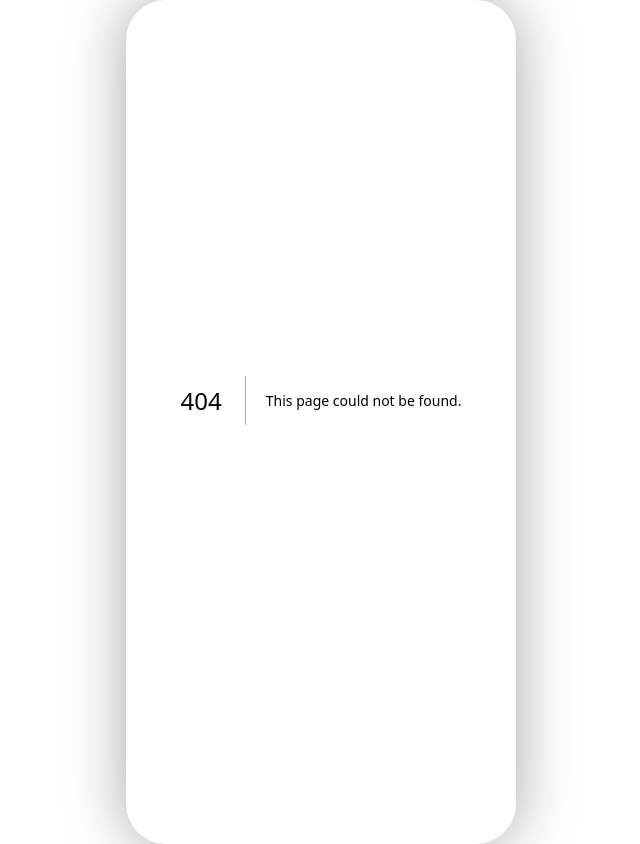
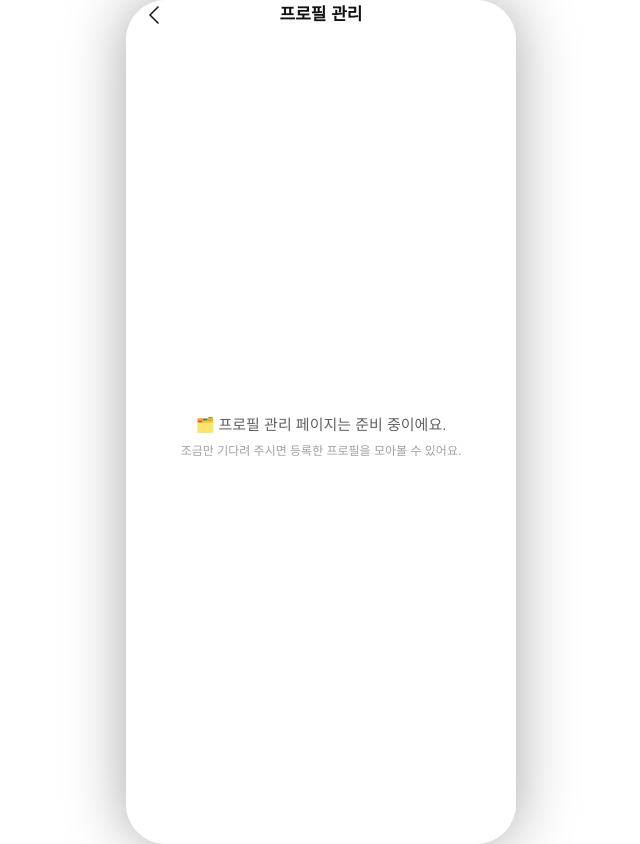
Before and after one commit to IT-Cotato/13th-Gongmozip-FE, a Next.js app: page /mypage/profile-management in a window 1280 px wide. Before the commit this address had no page. Shown: the whole page, without its empty margins (319-959 px from the left). Built offline with nearby package versions, Linux system fonts and the light colour scheme.

Commit message:
feat: 스크랩 목업페이지, 프로필 작성 화면 목업페이지 구현

```diff
--- a/src/app/mypage/page.tsx
+++ b/src/app/mypage/page.tsx
@@ -57,13 +57,17 @@ export default function MyPage() {
 
   const statsItems = data
     ? [
-        { label: "프로필 관리", count: data.stats.profileManagementCount },
+        {
+          label: "프로필 관리",
+          count: data.stats.profileManagementCount,
+          href: "/mypage/profile-management",
+        },
         {
           label: "프로젝트 관리",
           count: data.stats.projectManagementCount,
           href: "/mypage/projects",
         },
-        { label: "스크랩", count: data.stats.scrapCount },
+        { label: "스크랩", count: data.stats.scrapCount, href: "/mypage/scrap" },
       ]
     : [];
 
--- /dev/null
+++ b/src/app/mypage/profile-management/_components/icons.tsx
@@ -0,0 +1,13 @@
+export function ChevronLeftIcon() {
+  return (
+    <svg width="10" height="18" viewBox="0 0 10 18" fill="none" xmlns="http://www.w3.org/2000/svg">
+      <path
+        d="M9 1L1 9L9 17"
+        stroke="#111827"
+        strokeWidth="1.6"
+        strokeLinecap="round"
+        strokeLinejoin="round"
+      />
+    </svg>
+  );
+}
--- /dev/null
+++ b/src/app/mypage/profile-management/page.tsx
@@ -0,0 +1,34 @@
+"use client";
+
+import { useRouter } from "next/navigation";
+import { ChevronLeftIcon } from "./_components/icons";
+
+// TODO: 프로필 관리 목록/상세 화면 구현 예정
+export default function ProfileManagementPage() {
+  const router = useRouter();
+
+  return (
+    <div className="flex h-full w-full flex-col bg-white">
+      <div className="relative flex items-center justify-center px-4 py-1">
+        <button
+          type="button"
+          onClick={() => router.back()}
+          aria-label="뒤로가기"
+          className="absolute left-4 flex h-6 w-6 items-center justify-center"
+        >
+          <ChevronLeftIcon />
+        </button>
+        <h1 className="text-[17px] leading-[1.35] font-semibold text-[#111111]">프로필 관리</h1>
+      </div>
+
+      <div className="flex flex-1 flex-col items-center justify-center gap-2 px-8 text-center">
+        <p className="text-[15px] leading-[1.25] font-medium text-[#616161]">
+          🗂️ 프로필 관리 페이지는 준비 중이에요.
+        </p>
+        <p className="text-xs leading-[1.35] text-[rgba(97,97,97,0.6)]">
+          조금만 기다려 주시면 등록한 프로필을 모아볼 수 있어요.
+        </p>
+      </div>
+    </div>
+  );
+}
--- /dev/null
+++ b/src/app/mypage/scrap/_components/icons.tsx
@@ -0,0 +1,13 @@
+export function ChevronLeftIcon() {
+  return (
+    <svg width="10" height="18" viewBox="0 0 10 18" fill="none" xmlns="http://www.w3.org/2000/svg">
+      <path
+        d="M9 1L1 9L9 17"
+        stroke="#111827"
+        strokeWidth="1.6"
+        strokeLinecap="round"
+        strokeLinejoin="round"
+      />
+    </svg>
+  );
+}
--- /dev/null
+++ b/src/app/mypage/scrap/page.tsx
@@ -0,0 +1,34 @@
+"use client";
+
+import { useRouter } from "next/navigation";
+import { ChevronLeftIcon } from "./_components/icons";
+
+// TODO: 스크랩 목록/상세 화면 구현 예정
+export default function ScrapPage() {
+  const router = useRouter();
+
+  return (
+    <div className="flex h-full w-full flex-col bg-white">
+      <div className="relative flex items-center justify-center px-4 py-1">
+        <button
+          type="button"
+          onClick={() => router.back()}
+          aria-label="뒤로가기"
+          className="absolute left-4 flex h-6 w-6 items-center justify-center"
+        >
+          <ChevronLeftIcon />
+        </button>
+        <h1 className="text-[17px] leading-[1.35] font-semibold text-[#111111]">스크랩</h1>
+      </div>
+
+      <div className="flex flex-1 flex-col items-center justify-center gap-2 px-8 text-center">
+        <p className="text-[15px] leading-[1.25] font-medium text-[#616161]">
+          🔖 스크랩 페이지는 준비 중이에요.
+        </p>
+        <p className="text-xs leading-[1.35] text-[rgba(97,97,97,0.6)]">
+          조금만 기다려 주시면 스크랩한 공모전을 모아볼 수 있어요.
+        </p>
+      </div>
+    </div>
+  );
+}
```
